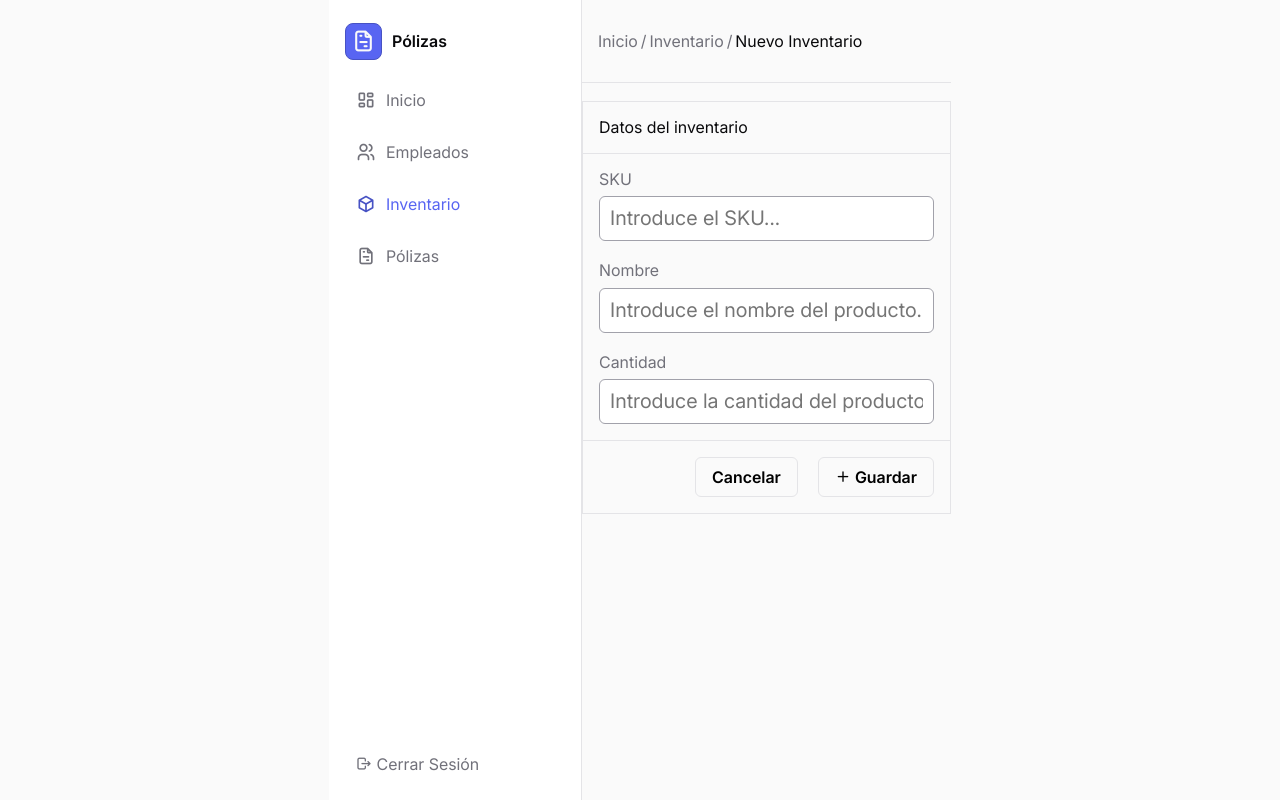
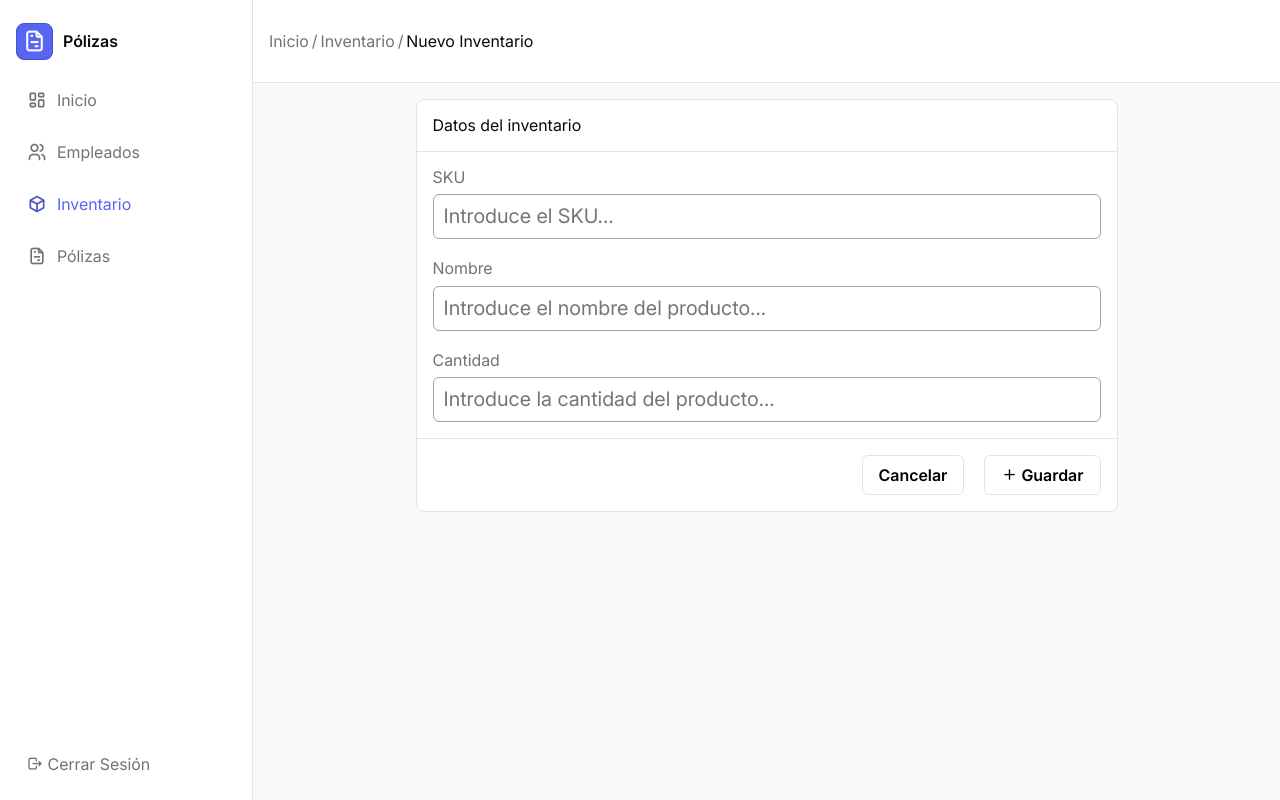
Before and after one commit to Aldordzvn/PolizasFront, an Angular app: page /inventario/nuevo in a window 1280 px wide. Built offline with nearby package versions, Linux system fonts and the light colour scheme; sample sign-in values are in the browser's storage.

Commit message:
avance inventario

```diff
--- a/src/app/features/form-inventarios/form-inventarios.component.scss
+++ b/src/app/features/form-inventarios/form-inventarios.component.scss
@@ -1,15 +1,22 @@
+@import '../../styles/mixins';
+
+:host {
+    width: 100%;
+}
+
 header {
     padding: 1.6rem;
     display: flex;
     align-items: center;
     gap: 0.3rem;
     border-bottom: 1px solid var(--border);
+    background-color: var(--bgSurface);
 
     a {
         text-decoration: none;
         color: var(--textSecondary);
 
-        &.actual{
+        &.actual {
             color: var(--textPrimary);
         }
 
@@ -24,9 +31,10 @@ header {
 
 }
 
-.form__container{
+.form__container {
     border: 1px solid var(--border);
     margin-top: 1.8rem;
+    background-color: var(--bgSurface);
 }
 
 form {
@@ -77,12 +85,13 @@ form {
     }
 }
 
-.btns__container{
+.btns__container {
     display: flex;
     padding: 1.6rem;
     justify-content: right;
     gap: 2rem;
-    button{
+
+    button {
         height: 4rem;
         border: 1px solid var(--border);
         border-radius: 6px;
@@ -90,7 +99,8 @@ form {
         padding: 0 1.6rem;
         cursor: pointer;
         font-weight: 600;
-        &:hover{
+
+        &:hover {
             background-color: var(--bgRaised);
         }
     }
@@ -123,3 +133,14 @@ form {
         font-size: 1.6rem;
     }
 }
+
+@include desktop() {
+    .form__container {
+        margin-top: unset;
+        border-radius: 8px;
+        max-width: 70rem;
+        width: 100%;
+        margin: 1.6rem auto 0;
+    }
+
+}
--- a/src/app/features/inventario/inventario.component.scss
+++ b/src/app/features/inventario/inventario.component.scss
@@ -1,3 +1,7 @@
+:host{
+    width: 100%;
+}
+
 header{
     padding: 1.6rem;
     display: flex;
@@ -85,6 +89,7 @@ table {
     th {
         background-color: var(--bgRaised);
         padding: 1rem 1.6rem;
+        text-align: left;
     }
 
     td {
```
